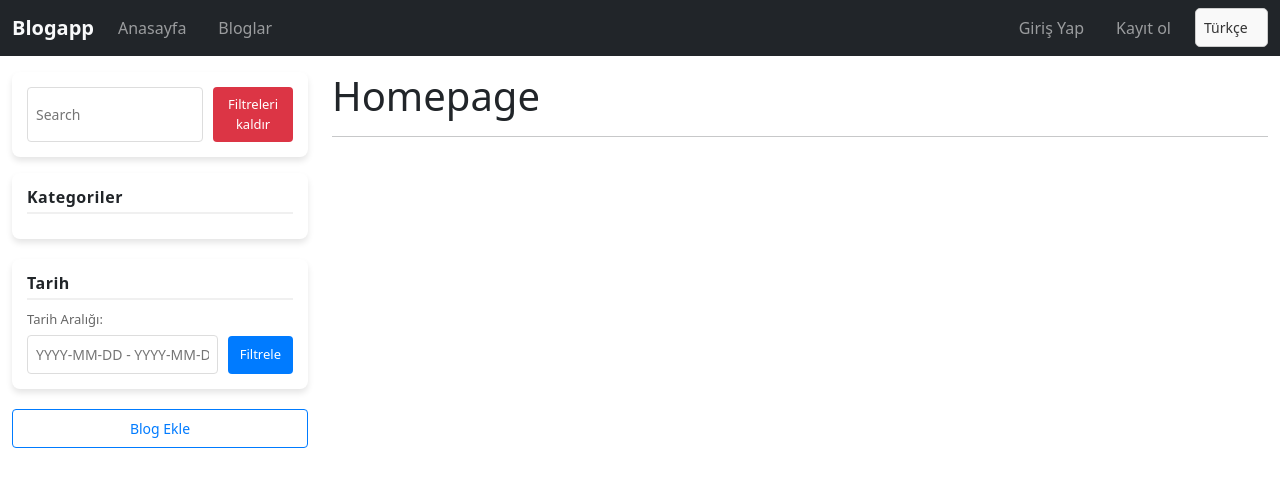
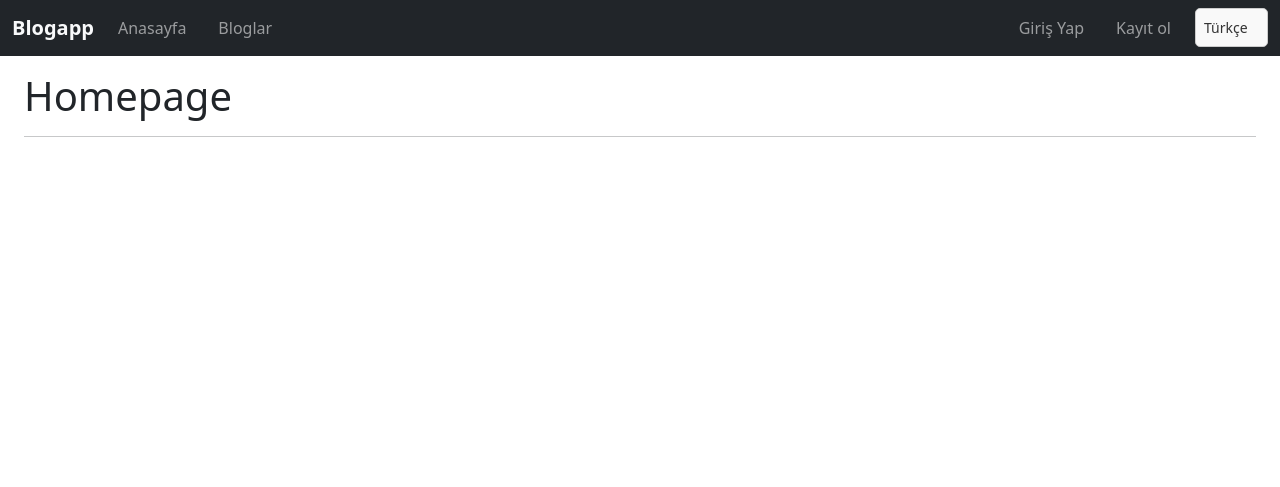
Before and after one commit to Ataberk696/django_blogapp, a Django app: page / in a window 1280 px wide. Shown: the top 487 px of the page. Run offline with Django 5.2, Linux system fonts and the light colour scheme; data that the repository does not hold is empty; some libraries are stand-ins or nearby versions.

Commit message:
some language and design  updates

```diff
--- a/blogapp/blogapp/blog/templates/blog/blogs.html
+++ b/blogapp/blogapp/blog/templates/blog/blogs.html
@@ -113,7 +113,6 @@ document.addEventListener('DOMContentLoaded', function() {
     }
 });
 
-
 // Sonsuz kaydırma fonksiyonunu güncelle
 window.addEventListener('scroll', function() {
     if ((window.innerHeight + window.scrollY) >= document.body.offsetHeight - 500 && !is_loading) {
--- a/blogapp/blogapp/blog/templates/blog/index.html
+++ b/blogapp/blogapp/blog/templates/blog/index.html
@@ -12,12 +12,7 @@
 
 <div class="container-fluid mt-3">
     {% include 'partials/msg.html' %}
-
-    <div class="row">
-        <div class="col-md-3">
-            {% include 'partials/_categories.html' %}
-        </div>
-        <div class="col-md-9">
+    <div class="container-fluid">
         <h1>{% trans "Homepage" %}</h1>
         <hr>
         {% for blog in blogs %}
@@ -27,7 +22,6 @@
         {% endfor %}
     </div>
 </div>
-</div>
 
 {% endblock %}
 
--- a/blogapp/blogapp/blog/views.py
+++ b/blogapp/blogapp/blog/views.py
@@ -1,4 +1,3 @@
-from datetime import datetime
 from django.shortcuts import render, redirect, get_object_or_404
 from blogapp.decorators import login_required , blog_is_active_required
 from .forms import BlogForm,  CommentForm
@@ -8,13 +7,14 @@ from django.core.paginator import Paginator, EmptyPage
 from django.http import JsonResponse
 from django.template.loader import render_to_string
 from .models import Blog, Category, Comment
+from datetime import datetime
 from django.utils import timezone
+import json
 
 
 @login_required
 def load_filtered_blogs(request):
     if request.method == 'POST':
-        import json
         data = json.loads(request.body.decode('utf-8'))
 
         selected_categories = data.get('categories', [])
--- a/blogapp/blogapp/templates/partials/_categories.html
+++ b/blogapp/blogapp/templates/partials/_categories.html
@@ -192,7 +192,7 @@
     <!-- Arama Alanı -->
     <form id="search-form" class="d-flex mb-3" role="search">
         <input id="search-input" type="search" placeholder="Search" aria-label="Search">
-        <button id="clear-filters-button"> <a href="{% url 'blogs' %}"> </a>Filtreleri kaldır</button>
+        <button id="clear-filters-button"> <a href="{% url 'blogs' %}"> </a>{% trans 'Filtreleri kaldır' %}</button>
     </form>
 
     <!-- Kategori Filtreleme -->
@@ -211,13 +211,15 @@
         </ul>
     </div>
 
+
+
     <!-- Tarih Filtreleme -->
     <div class="date-filter">
-        <h5>Tarih</h5>
+        <h5>{% trans 'Tarih' %}</h5>
         <div class="date-filter-row">
             <div class="date-group">
                 <label for="date_range">{% trans 'Tarih Aralığı:' %}</label>
-                <input type="text" id="date_range" placeholder="YYYY-MM-DD - YYYY-MM-DD">
+                <input type="text" id="date_range" placeholder="{% trans 'YYYY-MM-DD - YYYY-MM-DD' %}">
             </div>
             <button id="filter-button">{% trans 'Filtrele' %}</button>
         </div>
```
Also changed, not shown: blogapp/blogapp/locale/en/LC_MESSAGES/django.po, blogapp/blogapp/locale/tr/LC_MESSAGES/django.po, 2 other files. Lines whose indentation alone changed are shown as unchanged.
